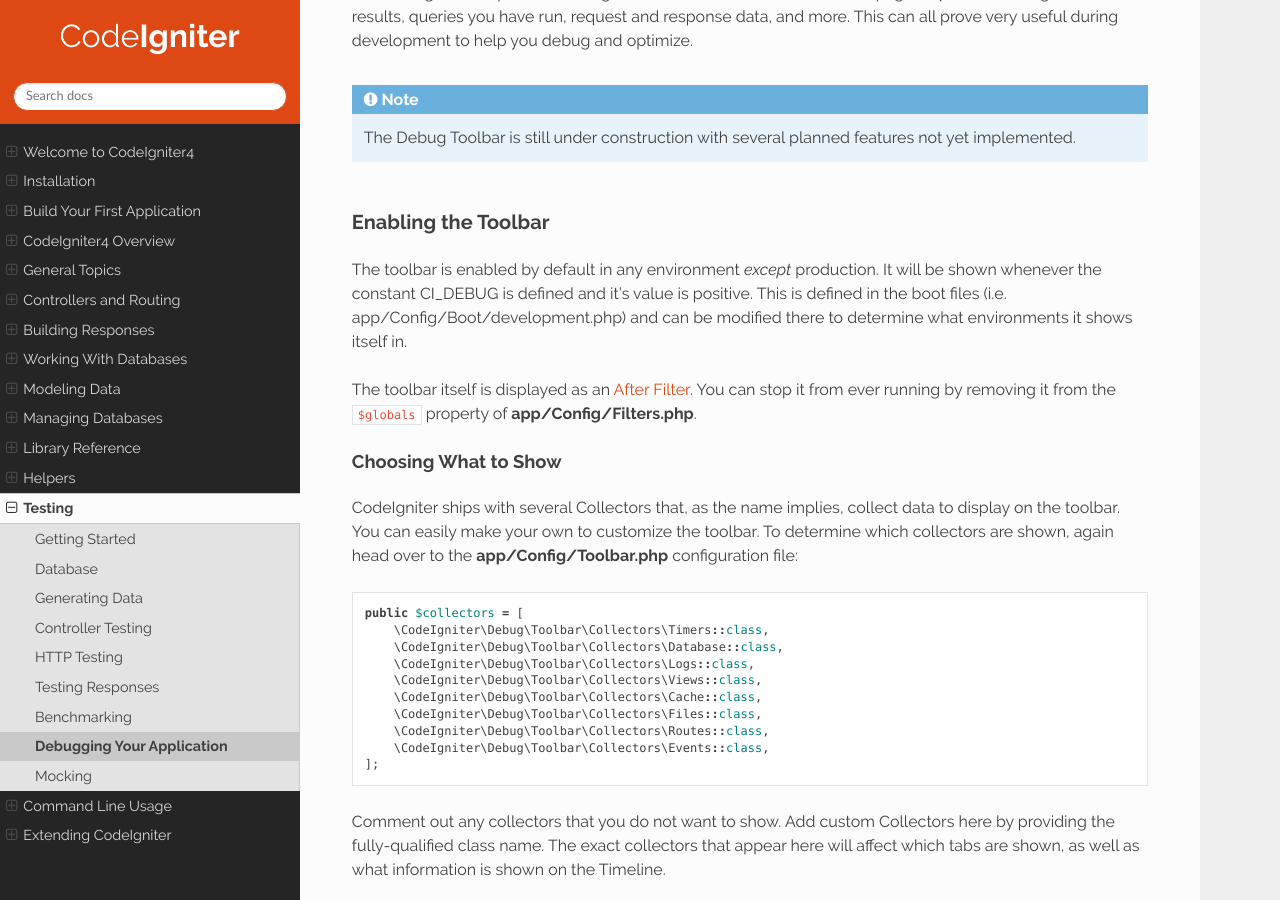
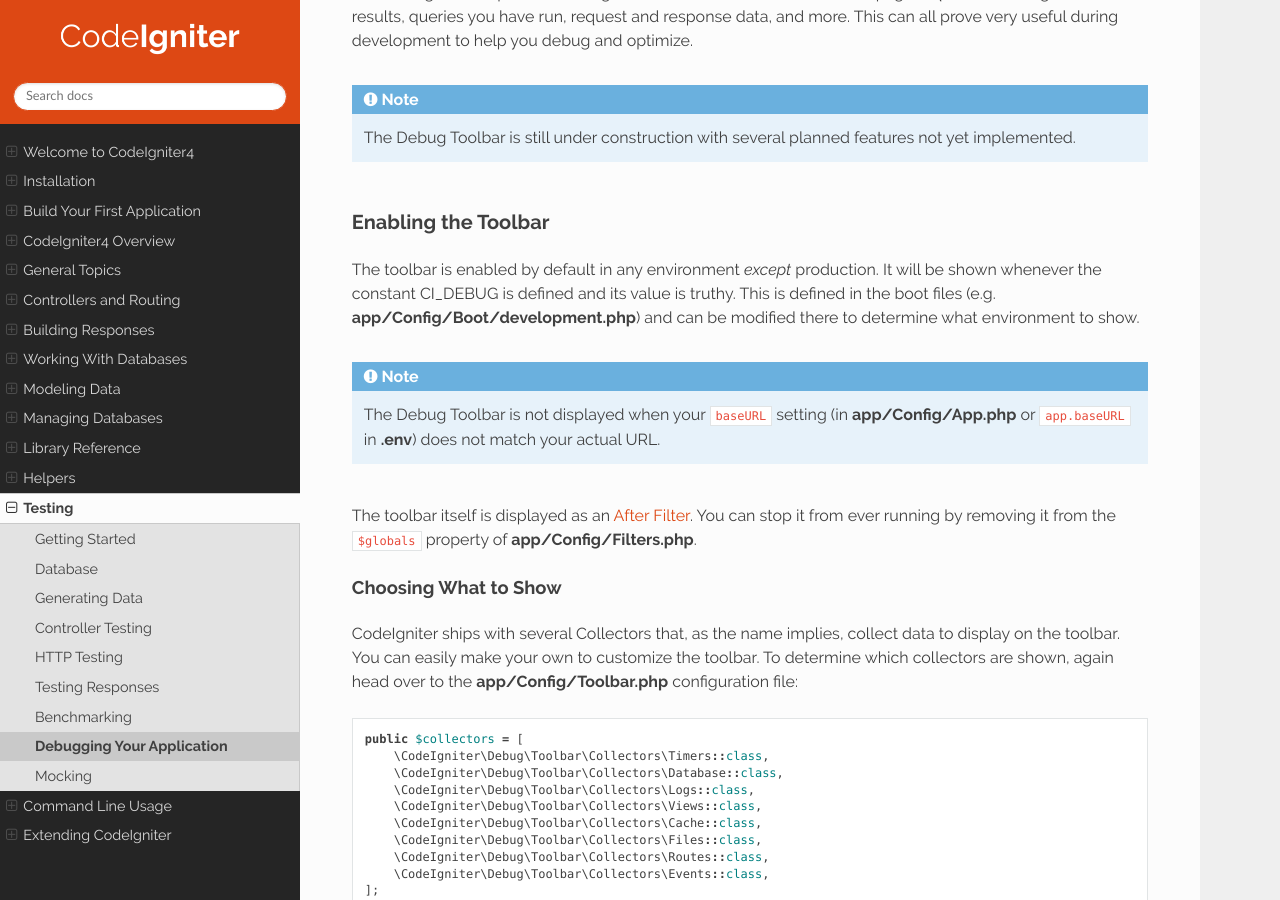
Before and after one commit to NEKOGET/ci4_user_guide_src, a Sphinx documentation site: the page built from source/testing/debugging.rst, in a window 1280 px wide and 900 px high, scrolled down 1445 px. Built offline with Sphinx 7.4.7 and the Read the Docs theme 2.0.0, drawn with Linux system fonts in a browser that asks for light colours.

Commit message:
docs: update debugging

```diff
--- a/source/testing/debugging.rst
+++ b/source/testing/debugging.rst
@@ -60,9 +60,10 @@ Enabling the Toolbar
 ====================
 
 The toolbar is enabled by default in any environment *except* production. It will be shown whenever the
-constant CI_DEBUG is defined and it's value is positive. This is defined in the boot files (i.e.
-app/Config/Boot/development.php) and can be modified there to determine what environments it shows
-itself in.
+constant CI_DEBUG is defined and its value is truthy. This is defined in the boot files (e.g.
+**app/Config/Boot/development.php**) and can be modified there to determine what environment to show.
+
+.. note:: The Debug Toolbar is not displayed when your ``baseURL`` setting (in **app/Config/App.php** or ``app.baseURL`` in **.env**) does not match your actual URL.
 
 The toolbar itself is displayed as an :doc:`After Filter </incoming/filters>`. You can stop it from ever
 running by removing it from the ``$globals`` property of **app/Config/Filters.php**.
```
